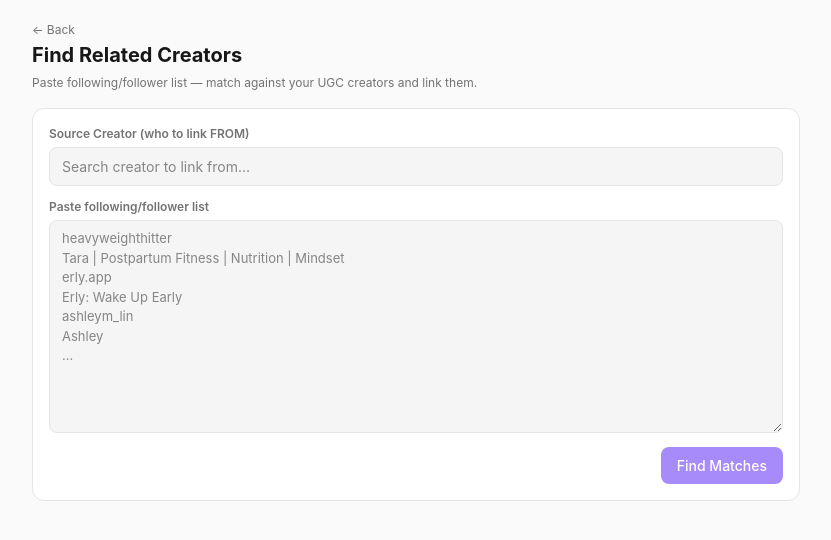
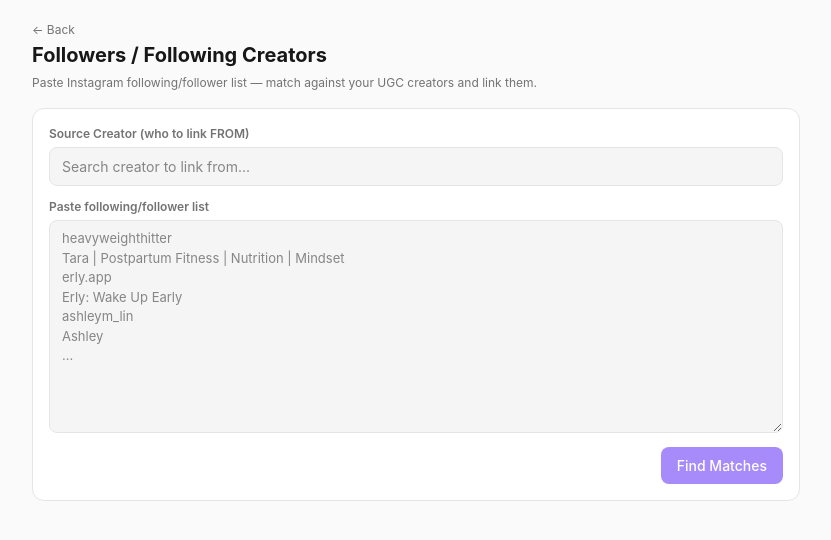
Before and after one commit to theikbhal/ugc-tracker, a Next.js app: page /find-related in a window 1280 px wide. Shown: the top 540 px of the page, without its empty margins (224-1055 px from the left). Built offline with nearby package versions, Linux system fonts and the light colour scheme.

Commit message:
chore: rename to Followers / Following Creators

```diff
--- a/src/app/creators/page.tsx
+++ b/src/app/creators/page.tsx
@@ -392,8 +392,8 @@ export default function CreatorsPage() {
 
               {editCreator && (
                 <div style={{ border: '1px solid var(--border)', borderRadius: '8px', padding: '12px' }}>
-                  <div style={{ fontSize: '13px', fontWeight: '600', marginBottom: '8px' }}>Find Related Creators</div>
-                  <p style={{ fontSize: '11px', color: 'var(--text-muted)', marginBottom: '8px' }}>Paste following/follower list — matches against your other UGC creators.</p>
+                  <div style={{ fontSize: '13px', fontWeight: '600', marginBottom: '8px' }}>Followers / Following Creators</div>
+                  <p style={{ fontSize: '11px', color: 'var(--text-muted)', marginBottom: '8px' }}>Paste their Instagram following list — find and link UGC creators they follow.</p>
                   <textarea
                     rows={5}
                     placeholder={`alyssawakingup\nbrooke.wakeup\nBrookelyn☕️\nanniewakesup\nAnnie\nwake.up.rosie\nWake up Rosie`}
--- a/src/app/find-related/page.tsx
+++ b/src/app/find-related/page.tsx
@@ -118,8 +118,8 @@ export default function FindRelatedPage() {
     <div style={{ padding: '16px', maxWidth: '800px', margin: '0 auto' }}>
       <div style={{ marginBottom: '16px' }}>
         <a href="/" style={{ color: 'var(--text-muted)', fontSize: '12px', textDecoration: 'none' }}>← Back</a>
-        <h1 style={{ fontSize: '20px', fontWeight: '700' }}>Find Related Creators</h1>
-        <p style={{ fontSize: '12px', color: 'var(--text-muted)', marginTop: '4px' }}>Paste following/follower list — match against your UGC creators and link them.</p>
+        <h1 style={{ fontSize: '20px', fontWeight: '700' }}>Followers / Following Creators</h1>
+        <p style={{ fontSize: '12px', color: 'var(--text-muted)', marginTop: '4px' }}>Paste Instagram following/follower list — match against your UGC creators and link them.</p>
       </div>
 
       <div className="card" style={{ marginBottom: '16px' }}>
```
